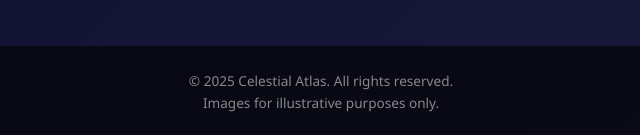
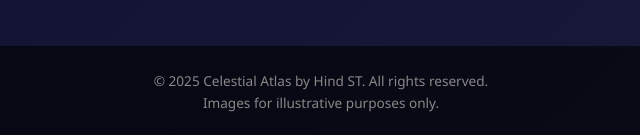
Before and after one commit to hind-st/ProjetTPwebdev, a plain HTML site: page index.html in a window 1280 px wide. Shown: the part 1159-1294 px from the top of the page, 319-959 px from the left. Drawn offline with Linux system fonts and the light colour scheme.

Commit message:
updated website

```diff
--- a/index.html
+++ b/index.html
@@ -52,8 +52,7 @@
                     <p>Interstellar clouds of dust and gas where new stars are born.</p>
                 </div>
                 <div class="card">
-                    <img src="images/Supernovae.jpg"
-                        alt="Supernova remnant" loading="lazy">
+                    <img src="images/Supernovae.jpg" alt="Supernova remnant" loading="lazy">
                     <h3>Supernovae</h3>
                     <p>Catastrophic explosions marking the death of massive stars.</p>
                 </div>
@@ -70,7 +69,7 @@
     </main>
 
     <footer>
-        <p>&copy; 2025 Celestial Atlas. All rights reserved.</p>
+        <p>&copy; 2025 Celestial Atlas by Hind ST. All rights reserved.</p>
         <p>Images for illustrative purposes only.</p>
     </footer>
 </body>
```
